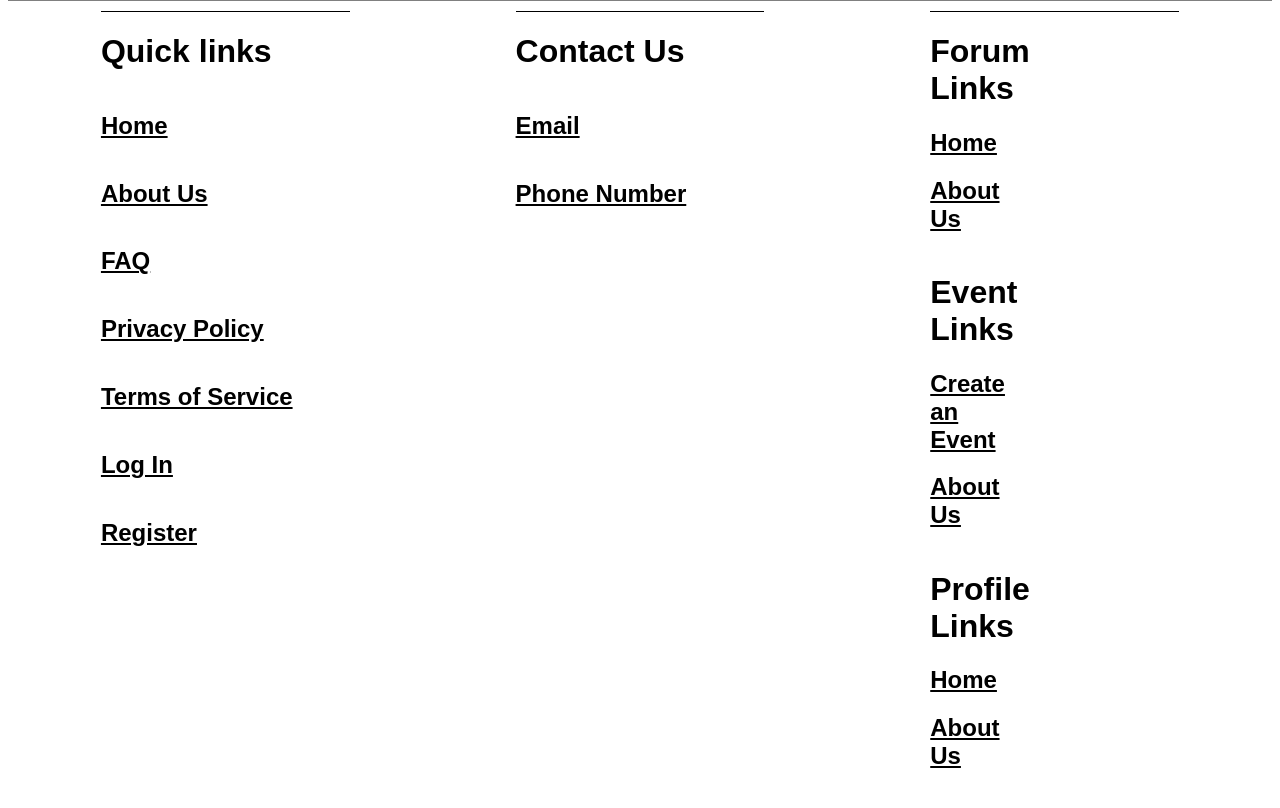
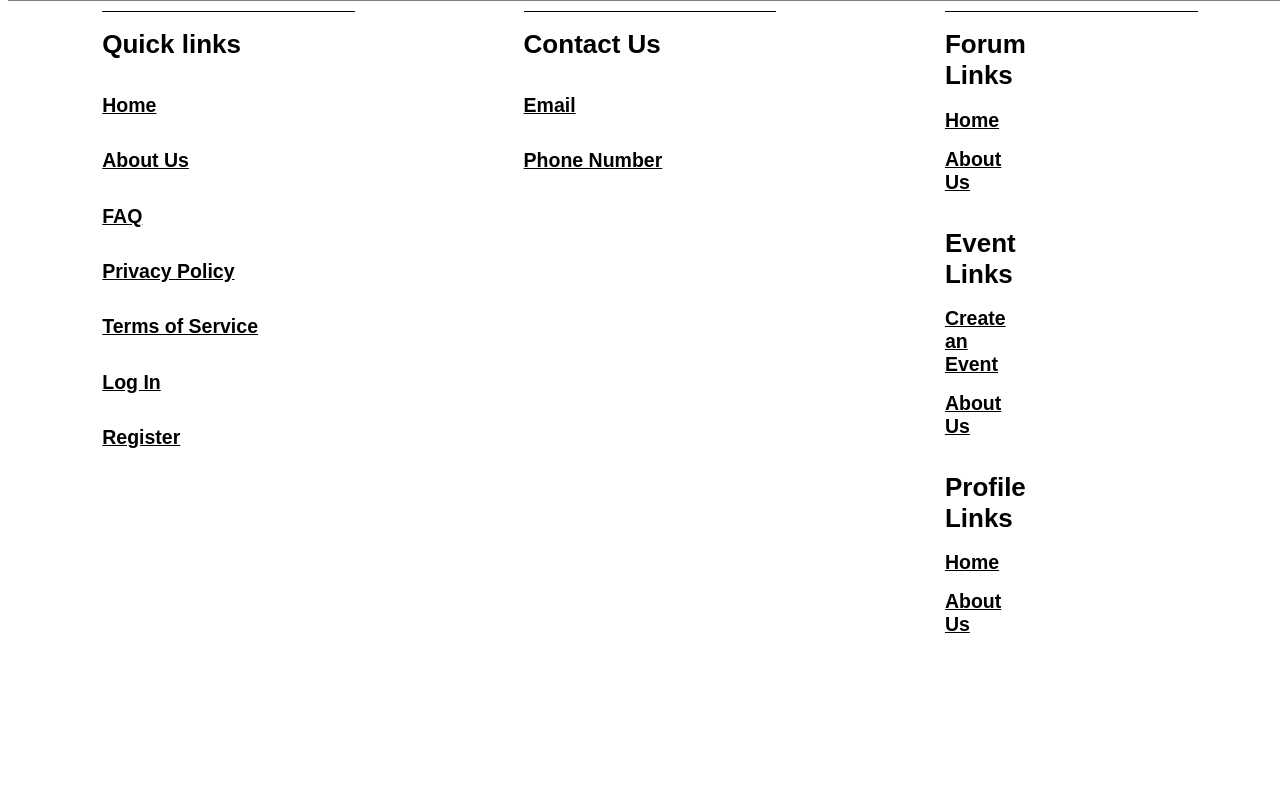
Before and after one commit to Antipoison7/Web-studio-1-Event-Organizer, a PHP site: page /index.php in a window 1280 px wide. Shown: the part 465-1273 px from the top of the page. After the commit the page ends 1098 px from the top, so only its background shows below. Run offline with PHP 8.4, Linux system fonts and the light colour scheme; grey boxes are pictures that could not be loaded.

Commit message:
editing footer part 1 billion

```diff
--- a/siteRoot/Resources/Style/base.css
+++ b/siteRoot/Resources/Style/base.css
@@ -190,7 +190,10 @@ a:hover
 
     display: flex;
     justify-content: space-around;
+    flex-direction: row;
+    width: 100%;
     padding: 10px;
+
 }
 
 .footer div {
@@ -242,9 +245,12 @@ a:hover
     display: flex;
     flex-direction: column;
     height: auto;
-    width: 25%;
+    /*width: 25%;*/
+    align-content:flex-start;
 
     padding: px;
     column-gap: 5px;
     /*justify-content: center;*/
+    font-size: small;
+
 }
```
